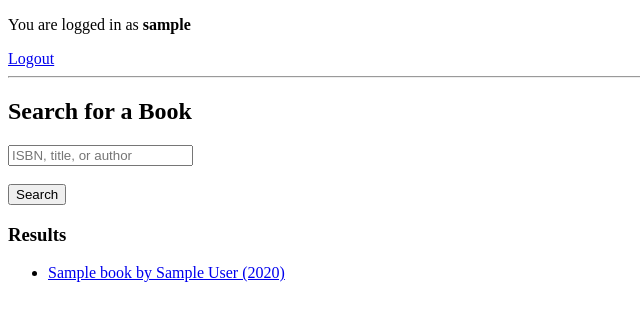
After one commit to chethankarthikeya-sundharesh23/ENGO651, a Flask app: template project1-2/templates/search.html in a window 1280 px wide. The commit adds this page. Shown: the top 321 px of the page, without its empty margins (0-640 px from the left). Run offline with Flask 3, Linux system fonts and the light colour scheme; the template is opened without the code that fills it: most values are stand-ins (such as "Sample title", 1, 10 or a date in 2020).

Commit message:
book search and detail updates

```diff
--- a/project1-2/application.py
+++ b/project1-2/application.py
@@ -23,48 +23,115 @@ db = scoped_session(sessionmaker(bind=engine))
 
 @app.route("/")
 def index():
-    if "user_id" in session:
-        return "You are logged in as {}".format(session["user_id"])
-    return redirect(url_for("login"))
+    if "user_id" not in session:
+        return redirect(url_for("login"))
+    return redirect(url_for("search"))
 
 @app.route("/register", methods=["GET", "POST"])
 def register():
-    if request.method == "GET":
-        return render_template("register.html")
+    error = None
 
-    # POST request
-    username = request.form.get("username")
-    password = request.form.get("password")
+    if request.method == "POST":
+        username = request.form.get("username")
+        password = request.form.get("password")
 
-    # Insert user into database
-    db.execute(
-        text("INSERT INTO users (username, password) VALUES (:u, :p)"),
-        {"u": username, "p": password}
-    )
-    db.commit()
+        existing_user = db.execute(
+            text("SELECT id FROM users WHERE username = :u"),
+            {"u": username}
+        ).fetchone()
 
-    return redirect(url_for("index"))
+        if existing_user:
+            error = "Username already exists"
+        else:
+            db.execute(
+                text("INSERT INTO users (username, password) VALUES (:u, :p)"),
+                {"u": username, "p": password}
+            )
+            db.commit()
+
+            user = db.execute(
+                text("SELECT id FROM users WHERE username = :u"),
+                {"u": username}
+            ).fetchone()
+
+            session["user_id"] = user.id
+            return redirect(url_for("index"))
+
+    return render_template("register.html", error=error)
 
 @app.route("/login", methods=["GET", "POST"])
 def login():
-    if request.method == "GET":
-        return render_template("login.html")
+    error = None
 
-    username = request.form.get("username")
-    password = request.form.get("password")
+    if request.method == "POST":
+        username = request.form.get("username")
+        password = request.form.get("password")
 
-    user = db.execute(
-        text("SELECT id, password FROM users WHERE username = :u"),
-        {"u": username}
-    ).fetchone()
+        user = db.execute(
+            text("SELECT id, password FROM users WHERE username = :u"),
+            {"u": username}
+        ).fetchone()
 
-    if user is None or user.password != password:
-        return "Invalid username or password"
+        if user is None or user.password != password:
+            error = "Invalid username or password"
+        else:
+            session["user_id"] = user.id
+            return redirect(url_for("index"))
 
-    session["user_id"] = username
-    return redirect(url_for("index"))
+    return render_template("login.html", error=error)
 
 @app.route("/logout")
 def logout():
     session.clear()
     return redirect(url_for("login"))
+
+@app.route("/search", methods=["GET", "POST"])
+def search():
+    if "user_id" not in session:
+        return redirect(url_for("login"))
+
+    user = db.execute(
+        text("SELECT username FROM users WHERE id = :id"),
+        {"id": session["user_id"]}
+    ).fetchone()
+
+    if request.method == "GET":
+        return render_template("search.html", books=None, username=user.username)
+
+    query = request.form.get("query")
+
+    books = db.execute(
+        text("""
+            SELECT * FROM books
+            WHERE isbn ILIKE :q
+               OR title ILIKE :q
+               OR author ILIKE :q
+        """),
+        {"q": f"%{query}%"}
+    ).fetchall()
+
+    return render_template("search.html", books=books, username=user.username)
+
+@app.route("/book/<string:isbn>")
+def book(isbn):
+    if "user_id" not in session:
+        return redirect(url_for("login"))
+
+    book = db.execute(
+        text("SELECT * FROM books WHERE isbn = :isbn"),
+        {"isbn": isbn}
+    ).fetchone()
+
+    if book is None:
+        return "Book not found", 404
+
+    user = db.execute(
+        text("SELECT username FROM users WHERE id = :id"),
+        {"id": session["user_id"]}
+    ).fetchone()
+
+    return render_template(
+        "book.html",
+        book=book,
+        username=user.username
+    )
--- /dev/null
+++ b/project1-2/templates/search.html
@@ -0,0 +1,36 @@
+<!DOCTYPE html>
+<html>
+<head>
+    <title>Search Books</title>
+</head>
+<body>
+    <p>You are logged in as <strong>{{ username }}</strong></p>
+    <a href="/logout">Logout</a>
+    <hr>
+    <h2>Search for a Book</h2>
+
+    <form action="/search" method="post">
+        <input type="text" name="query" placeholder="ISBN, title, or author" required>
+        <br><br>
+        <button type="submit">Search</button>
+    </form>
+
+    {% if books is not none %}
+        <h3>Results</h3>
+
+        {% if books|length == 0 %}
+            <p>No matching books found.</p>
+        {% else %}
+            <ul>
+                {% for book in books %}
+                    <li>
+                        <a href="/book/{{ book.isbn }}">
+                            {{ book.title }} by {{ book.author }} ({{ book.year }})
+                        </a>
+                    </li>
+                {% endfor %}
+            </ul>
+        {% endif %}
+    {% endif %}
+</body>
+</html>
```
Also changed, not shown: project1-2/templates/book.html (added, +22 -0 lines), project1-2/templates/login.html (+12 -1 lines), project1-2/templates/register.html (+12 -1 lines).
